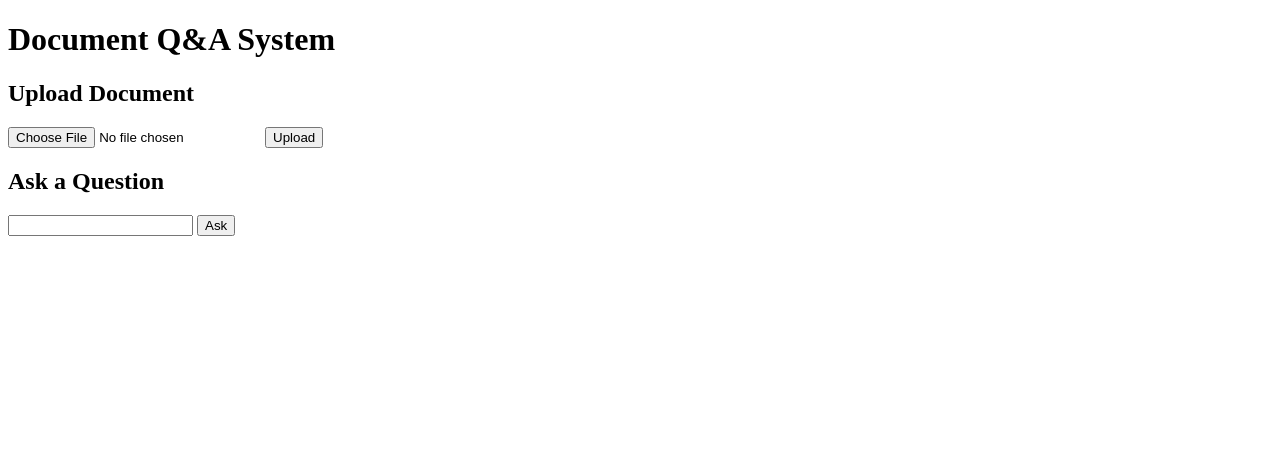
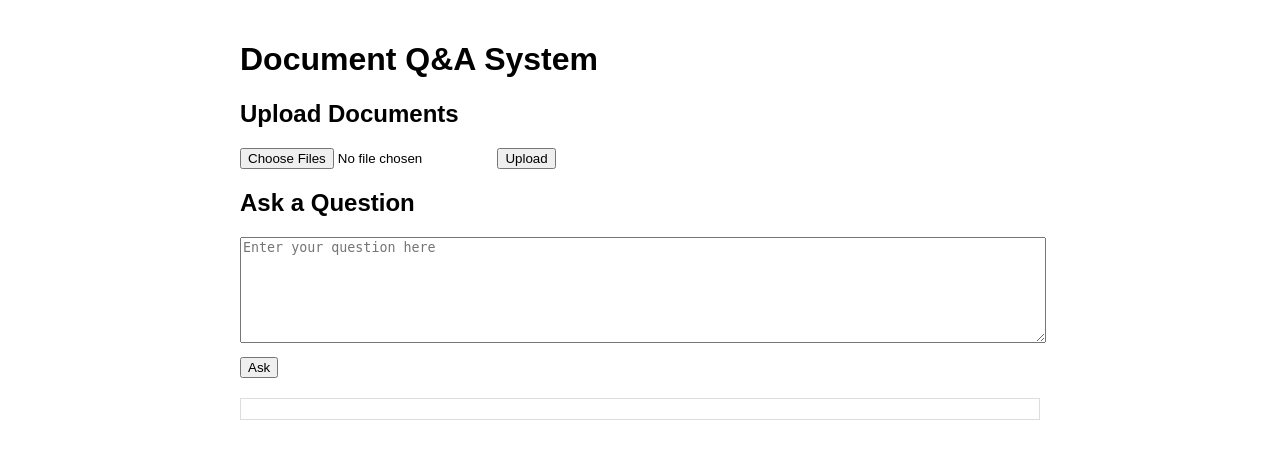
Before and after one commit to halannhile/rag-qa-system, a Flask app: page / in a window 1280 px wide. Shown: the top 459 px of the page. Run offline with Flask 3, Linux system fonts and the light colour scheme.

Commit message:
UI improvements

```diff
--- a/app/main.py
+++ b/app/main.py
@@ -4,20 +4,13 @@ import os
 from dotenv import load_dotenv
 from langchain_community.document_loaders import PyPDFLoader
 from langchain.text_splitter import RecursiveCharacterTextSplitter
-from langchain_openai import OpenAIEmbeddings
+from langchain_huggingface import HuggingFaceEmbeddings
 from langchain_community.vectorstores import Pinecone as LangChainPinecone
 from langchain_openai import OpenAI
 from langchain.chains import RetrievalQA
 from langchain.prompts import PromptTemplate
-import pinecone
-from config import UPLOAD_FOLDER, ALLOWED_EXTENSIONS
-from utils import allowed_file
 from pinecone import Pinecone, ServerlessSpec
 import logging
-
-from langchain_huggingface import HuggingFaceEmbeddings
-# from langchain.embeddings import HuggingFaceEmbeddings
-
 
 # Load environment variables
 load_dotenv()
@@ -25,38 +18,37 @@ load_dotenv()
 app = Flask(__name__)
 
 # Configure the upload settings
+UPLOAD_FOLDER = 'uploads'
+ALLOWED_EXTENSIONS = {'pdf'}
 app.config['UPLOAD_FOLDER'] = UPLOAD_FOLDER
 app.config['MAX_CONTENT_LENGTH'] = 16 * 1024 * 1024  # 16MB max-limit.
 
 # Initialize Pinecone
 pc = Pinecone(api_key=os.getenv('PINECONE_API_KEY'))
 
-# Delete the existing index
-if "document-store" in pc.list_indexes().names():
-    pc.delete_index("document-store")
+# Global variables
+INDEX_NAME = "document-store"
 
-# Create a new index with the correct dimension
-pc.create_index(
-    name="document-store",
-    dimension=384,  # Set this to match your current embedding model
-    metric="cosine",
-    spec=ServerlessSpec(
-        cloud="aws",
-        region="us-east-1"
+# Check if the index exists, if not, create it
+if INDEX_NAME not in pc.list_indexes().names():
+    pc.create_index(
+        name=INDEX_NAME,
+        dimension=384,  # Set this to match your current embedding model
+        metric="cosine",
+        spec=ServerlessSpec(
+            cloud="aws",
+            region="us-east-1"
+        )
     )
-)
 
 # Get the index
-index = pc.Index("document-store")
+index = pc.Index(INDEX_NAME)
 
-# # Initialize LangChain components
-# embeddings = OpenAIEmbeddings(openai_api_key=os.getenv('OPENAI_API_KEY'))
-
-# Replace the OpenAI embeddings with HuggingFace embeddings
+# Initialize embeddings
 embeddings = HuggingFaceEmbeddings(model_name="all-MiniLM-L6-v2")
 
 # Create LangChain vectorstore
-vectorstore = LangChainPinecone.from_existing_index("document-store", embeddings)
+vectorstore = LangChainPinecone.from_existing_index(INDEX_NAME, embeddings)
 
 # Initialize OpenAI LLM
 llm = OpenAI(temperature=0, openai_api_key=os.getenv('OPENAI_API_KEY'))
@@ -85,6 +77,9 @@ qa_chain = RetrievalQA.from_chain_type(
 
 logging.basicConfig(level=logging.DEBUG)
 
+def allowed_file(filename):
+    return '.' in filename and filename.rsplit('.', 1)[1].lower() in ALLOWED_EXTENSIONS
+
 @app.route('/', methods=['GET'])
 def index():
     app.logger.info('Index route accessed')
@@ -95,29 +90,42 @@ def index():
         return f"An error occurred: {str(e)}", 500
 
 @app.route('/upload', methods=['POST'])
-def upload_file():
-    if 'file' not in request.files:
+def upload_files():
+    if 'files' not in request.files:
         return jsonify({"error": "No file part"}), 400
-    file = request.files['file']
-    if file.filename == '':
+
+    files = request.files.getlist('files')
+
+    if not files or files[0].filename == '':
         return jsonify({"error": "No selected file"}), 400
-    if file and allowed_file(file.filename):
-        filename = secure_filename(file.filename)
-        filepath = os.path.join(app.config['UPLOAD_FOLDER'], filename)
-        file.save(filepath)
 
-        # Process and index the file using LangChain
+    uploaded_files = []
+    for file in files:
+        if file and allowed_file(file.filename):
+            filename = secure_filename(file.filename)
+            filepath = os.path.join(app.config['UPLOAD_FOLDER'], filename)
+            file.save(filepath)
+            uploaded_files.append(filepath)
+
+    if not uploaded_files:
+        return jsonify({"error": "No valid files uploaded"}), 400
+
+    # Clear existing vectors from the index
+    index.delete(delete_all=True)
+
+    # Process and index the files using LangChain
+    all_texts = []
+    for filepath in uploaded_files:
         loader = PyPDFLoader(filepath)
         documents = loader.load()
         text_splitter = RecursiveCharacterTextSplitter(chunk_size=1000, chunk_overlap=200)
         texts = text_splitter.split_documents(documents)
+        all_texts.extend(texts)
 
-        # Use LangChain's Pinecone integration to index the documents
-        index_name = "document-store"  # Define the index name here
-        LangChainPinecone.from_documents(texts, embeddings, index_name=index_name)
+    # Use LangChain's Pinecone integration to index the documents
+    LangChainPinecone.from_documents(all_texts, embeddings, index_name=INDEX_NAME)
 
-        return jsonify({"message": "File uploaded and indexed successfully"}), 200
-    return jsonify({"error": "File type not allowed"}), 400
+    return jsonify({"message": f"{len(uploaded_files)} file(s) uploaded and indexed successfully"}), 200
 
 @app.route('/ask', methods=['POST'])
 def ask_question():
@@ -129,7 +137,7 @@ def ask_question():
     result = qa_chain({"query": question})
 
     answer = result['result']
-    sources = [doc.metadata.get('source', 'Unknown') for doc in result['source_documents']]
+    sources = list(set([doc.metadata.get('source', 'Unknown') for doc in result['source_documents']]))
 
     return jsonify({"answer": answer, "sources": sources}), 200
 
--- a/app/templates/index.html
+++ b/app/templates/index.html
@@ -5,19 +5,37 @@
     <meta name="viewport" content="width=device-width, initial-scale=1.0">
     <title>Document Q&A System</title>
     <script src="https://cdn.jsdelivr.net/npm/axios/dist/axios.min.js"></script>
+    <style>
+        body {
+            font-family: Arial, sans-serif;
+            max-width: 800px;
+            margin: 0 auto;
+            padding: 20px;
+        }
+        textarea {
+            width: 100%;
+            height: 100px;
+            margin-bottom: 10px;
+        }
+        #answer {
+            margin-top: 20px;
+            border: 1px solid #ddd;
+            padding: 10px;
+        }
+    </style>
 </head>
 <body>
     <h1>Document Q&A System</h1>
 
-    <h2>Upload Document</h2>
+    <h2>Upload Documents</h2>
     <form id="uploadForm">
-        <input type="file" name="file" accept=".pdf">
+        <input type="file" name="files" accept=".pdf" multiple>
         <button type="submit">Upload</button>
     </form>
 
     <h2>Ask a Question</h2>
     <form id="questionForm">
-        <input type="text" id="question" name="question" required>
+        <textarea id="question" name="question" required placeholder="Enter your question here"></textarea>
         <button type="submit">Ask</button>
     </form>
 
@@ -28,10 +46,16 @@
             e.preventDefault();
             const formData = new FormData(e.target);
             try {
-                const response = await axios.post('/upload', formData);
+                const response = await axios.post('/upload', formData, {
+                    headers: {
+                        'Content-Type': 'multipart/form-data'
+                    }
+                });
                 alert(response.data.message);
+                // Clear the previous answer
+                document.getElementById('answer').innerHTML = '';
             } catch (error) {
-                alert('Error uploading file: ' + error.response.data.error);
+                alert('Error uploading file(s): ' + error.response.data.error);
             }
         });
 
@@ -44,7 +68,7 @@
                     <h3>Answer:</h3>
                     <p>${response.data.answer}</p>
                     <h4>Sources:</h4>
-                    <ul>${response.data.sources.map(source => `<li>${source}</li>`).join('')}</ul>
+                    <ul>${[...new Set(response.data.sources)].map(source => `<li>${source}</li>`).join('')}</ul>
                 `;
             } catch (error) {
                 alert('Error asking question: ' + error.response.data.error);
```
